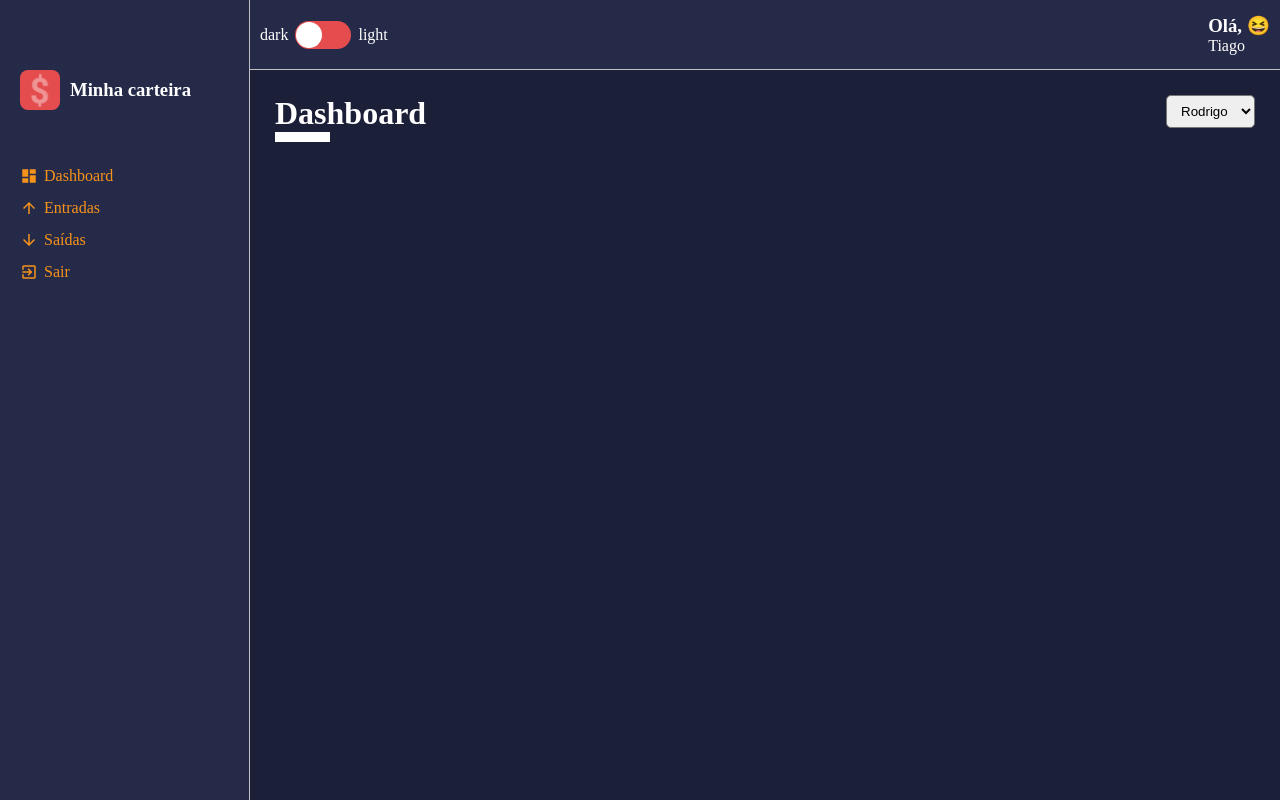
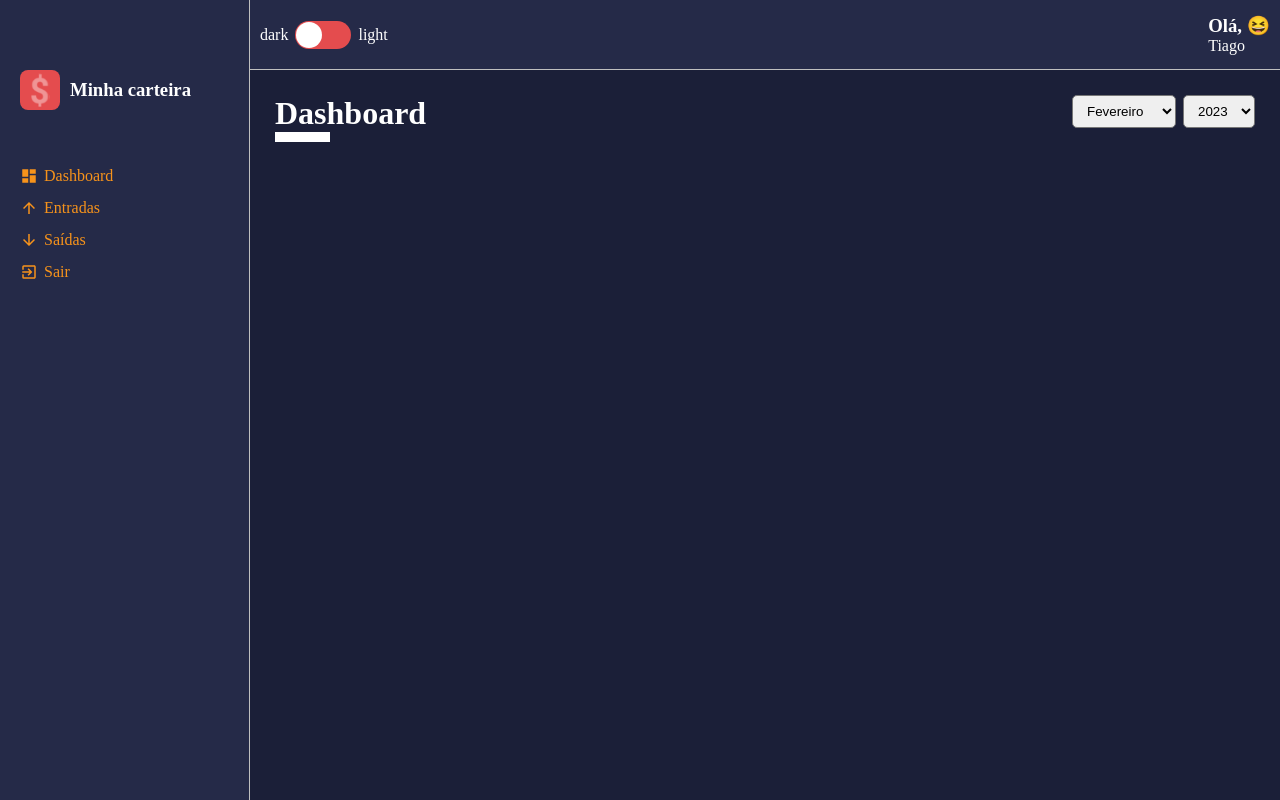
Before and after one commit to TiagoSilva34/Carteira-Digital, a React (Create React App) app: page /dashboard in a window 1280 px wide. Built offline with nearby package versions, Linux system fonts and the light colour scheme.

Commit message:
Criando ContentHeader do Dashboard

```diff
--- a/src/pages/Dashboard/index.tsx
+++ b/src/pages/Dashboard/index.tsx
@@ -1,15 +1,71 @@
-import React from 'react'
+import React, { useMemo, useState } from 'react'
 import { ContentHeader } from '../../components/ContentHeader'
 import { SelectInput } from '../../components/Selectinput'
 import { Container } from './styles'
+import gains from "../../repositories/gains"
+import expenses from "../../repositories/expenses"
+import listOfMonths from "../../utils/months"
 
 export const Dashboard: React.FC = () => {
+  const [monthSelected, setMonthSelected] = useState<number>(new Date().getMonth() + 1)
+  const [yearSelected, setYearSelected] = useState<number>(new Date().getFullYear())
   const options = [
     {
       value: "Rodrigo",
       label: "Rodrigo"
     }
   ]
+
+  const years = useMemo(() => {
+    let uniqueYears: number[] = []
+
+    const expensesAndGains: any[] = [...expenses, ...gains]
+
+    expensesAndGains.forEach(item => {
+      const date = new Date(item.date)
+      const year = date.getFullYear()
+
+      if(!uniqueYears.includes(year)) {
+        uniqueYears.push(year)
+      }
+    })
+
+    return uniqueYears.filter(item => !Number.isNaN(item)).map(year => {
+      return {
+        value: year,
+        label: year
+      }
+    })
+
+  }, [])
+
+  const months = useMemo(() => {
+    return listOfMonths.map((month, index) => {
+      return {
+        value: index + 1,
+        label: month
+      }
+    })
+  }, [])
+
+
+  const handleMonthSelected = (month: string) => {
+    try {
+      var parseMonth = Number(month)
+      setMonthSelected(parseMonth)
+    } catch (error) {
+      throw new Error("Invalid month value. Is accept 0 - 24")
+    }
+  }
+
+  const handleYearSelected = (year: string) => {
+    try {
+      var parseYear = Number(year)
+      setYearSelected(parseYear)
+    } catch (error) {
+      throw new Error("Invalid year value. Is accept integer number")
+    }
+  }
   return (
     <Container>
       <ContentHeader
@@ -17,8 +73,14 @@
         lineColor='#fff'
       >
         <SelectInput
-          options={options}
-          onChange={() => {}}
+          options={months}
+          onChange={e => handleMonthSelected(e.target.value)}
+          defaultValue={monthSelected}
+        />
+        <SelectInput
+          options={years}
+          onChange={e => handleYearSelected(e.target.value)}
+          defaultValue={yearSelected}
         />
       </ContentHeader>
     </Container>
--- a/src/pages/List/index.tsx
+++ b/src/pages/List/index.tsx
@@ -35,7 +35,7 @@
     return type === "entry-balance" ?
     {
       title: "Entradas",
-      lineColor: "#F7931b",
+      lineColor: "#4E41F0",
       data: gains
     }
     :
@@ -135,7 +135,7 @@
     <Container>
        <ContentHeader
         title={pageData.title}
-        lineColor='#E44C4E'
+        lineColor={pageData.lineColor}
       >
         <SelectInput
           options={months}
```
